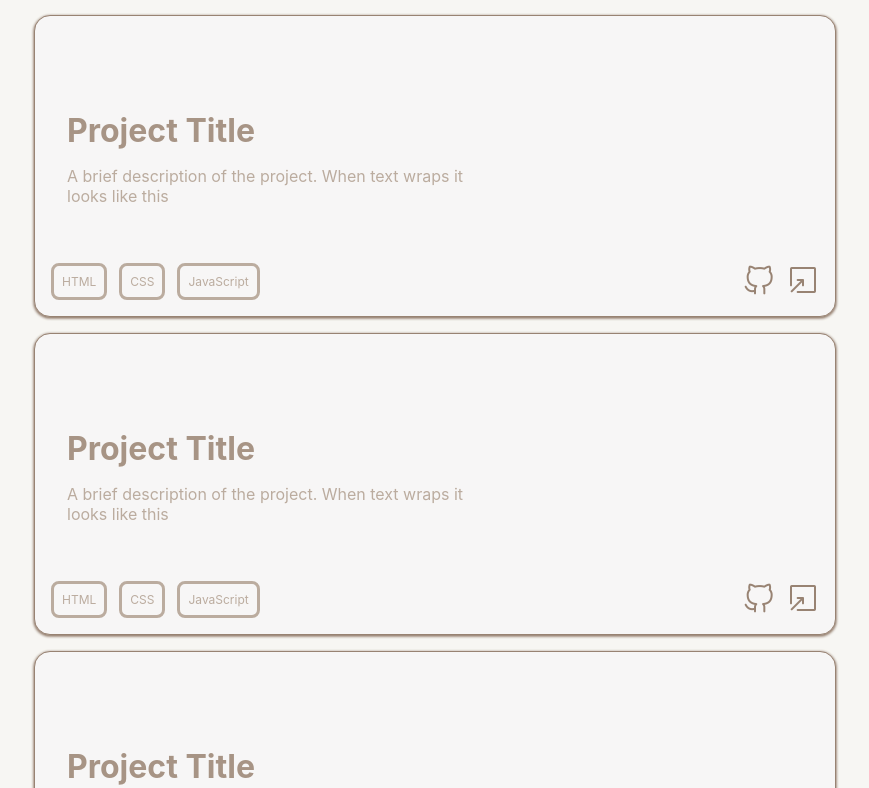
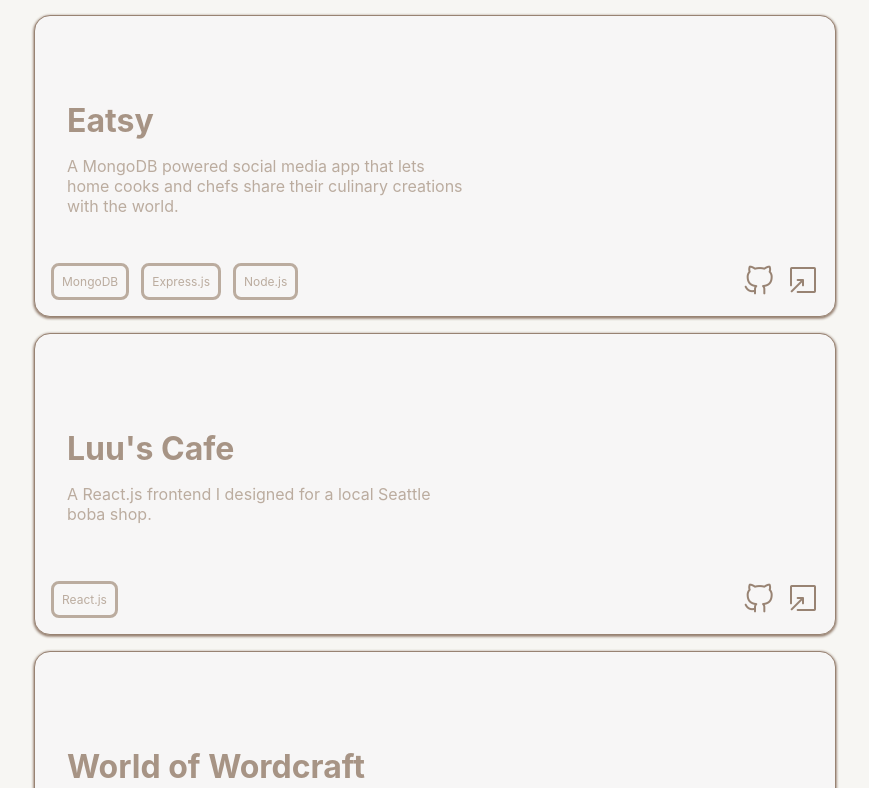
Before and after one commit to agtTwilight/portfolio, a React (Create React App) app: page / in a window 1280 px wide. Shown: the part 1832-2620 px from the top of the page, without its empty margins (205-1074 px from the left). Built offline with nearby package versions, Linux system fonts and the light colour scheme; the HTML template or start-up script is replaced by a standard one.

Commit message:
added data and updated project card creation using project data

```diff
--- a/src/components/HighlightProject/index.js
+++ b/src/components/HighlightProject/index.js
@@ -3,25 +3,23 @@ import github from './assets/github.png';
 import link from './assets/link.png';
 import './style.css';
 
-export const HighlightProject = () => {
+export const HighlightProject = (props) => {
 	return (
 		<section className="highlight-card">
 			<div className="highlight-content">
-				<h2 className="highlight-title">Project Title</h2>
-				<p>
-					A brief description of the project. When text wraps it looks like this
-				</p>
+				<h2 className="highlight-title">{props.title}</h2>
+				<p>{props.description}</p>
 			</div>
 			<ul className="tech-list">
-				<li>HTML</li>
-				<li>CSS</li>
-				<li>JavaScript</li>
+				{props.techUsed.map((tech, index) => {
+					return <li key={index}>{tech}</li>;
+				})}
 			</ul>
 			<div className="highlight-links">
-				<a>
+				<a href={props.github} target="_blank" rel="noreferrer">
 					<img src={github} alt="the github logo"></img>
 				</a>
-				<a>
+				<a href={props.deployed} target="_blank" rel="noreferrer">
 					<img src={link} alt="an external link"></img>
 				</a>
 			</div>
--- a/src/components/Project/index.js
+++ b/src/components/Project/index.js
@@ -1,18 +1,20 @@
 import React from 'react';
 import './style.css';
 
-export const Project = () => {
+export const Project = (props) => {
 	return (
-		<section className="project-card">
-			<img></img>
-			<h3>Project Title</h3>
-			<p>Some information about it</p>
-			<ul className="tech-used">
-				<li>HTML</li>
-				<li>CSS</li>
-				<li>JavaScript</li>
-			</ul>
-		</section>
+		<a href={props.github}>
+			<section className="project-card">
+				<img></img>
+				<h3>{props.title}</h3>
+				<p>{props.description}</p>
+				<ul className="tech-used">
+					{props.techUsed.map((tech, index) => {
+						return <li key={index}>{tech}</li>;
+					})}
+				</ul>
+			</section>
+		</a>
 	);
 };
 
--- a/src/index.css
+++ b/src/index.css
@@ -15,6 +15,10 @@ textarea {
 code {
 	font-family: source-code-pro, Menlo, Monaco, Consolas, 'Courier New',
 		monospace;
+}
+
+a {
+	text-decoration: none;
 }
 
 h1 {
--- a/src/pages/Projects/data/index.js
+++ b/src/pages/Projects/data/index.js
@@ -3,7 +3,7 @@ const highlights = [
 		title: 'Eatsy',
 		description:
 			'A MongoDB powered social media app that lets home cooks and chefs share their culinary creations with the world.',
-		techUsed: ['MongoDB', 'Express.js', 'Node.js', 'React.js'],
+		techUsed: ['MongoDB', 'Express.js', 'Node.js'],
 		github: 'https://github.com/agtTwilight/Eatsy-db',
 		deployed: 'https://eatsyfoods.netlify.app/',
 		// img: '',
@@ -21,11 +21,35 @@ const highlights = [
 		title: 'World of Wordcraft',
 		description:
 			'A MySQL backend I made for one of my bootcamps group projects.',
-		techUsed: ['MySQL', 'sequelize', 'Express.js', 'Node.js'],
+		techUsed: ['MySQL', 'Express.js', 'Node.js'],
 		github: 'https://github.com/agtTwilight/world-of-wordcraft',
 		deployed: null,
 		// img: '',
 	},
 ];
 
-const noteworthy = [{}];
+const noteworthy = [
+	{
+		title: 'Tech Blog',
+		description: 'A MySQL backed blogging app',
+		techUsed: ['MySQL', 'Express.js', 'Node.js'],
+		github: 'https://github.com/agtTwilight/tech-blog',
+	},
+	{
+		title: 'README generator',
+		description: 'A node application used to generate formatted README files',
+		techUsed: ['Node.js', 'Inquirer.js'],
+		github: 'https://github.com/agtTwilight/readme-generator',
+	},
+	{
+		title: 'Git Good',
+		description:
+			'A turn based card game using min-max normalized data from a Pokemon and Superhero API',
+		techUsed: ['JavaScript', 'API fetch'],
+		github: 'https://github.com/agtTwilight/git-good',
+	},
+];
+
+const data = { highlights, noteworthy };
+
+export default data;
--- a/src/pages/Projects/index.js
+++ b/src/pages/Projects/index.js
@@ -1,6 +1,7 @@
 import React from 'react';
 import HighlightProject from '../../components/HighlightProject';
 import Project from '../../components/Project';
+import data from './data';
 import './style.css';
 
 export const Projects = () => {
@@ -8,19 +9,33 @@ export const Projects = () => {
 		<section id="projects">
 			<h2>Project Highlights</h2>
 			<div id="highlight-projects">
-				<HighlightProject />
-				<HighlightProject />
-				<HighlightProject />
+				{data.highlights.map((project, index) => {
+					return (
+						<HighlightProject
+							key={index}
+							title={project.title}
+							description={project.description}
+							techUsed={project.techUsed}
+							github={project.github}
+							deployed={project.deployed}
+						/>
+					);
+				})}
 			</div>
 			<section id="projects-lower">
 				<h2>Other Projects</h2>
 				<div id="extra-projects">
-					<Project />
-					<Project />
-					<Project />
-					<Project />
-					<Project />
-					<Project />
+					{data.noteworthy.map((project, index) => {
+						return (
+							<Project
+								key={index}
+								title={project.title}
+								description={project.description}
+								techUsed={project.techUsed}
+								github={project.github}
+							/>
+						);
+					})}
 				</div>
 			</section>
 		</section>
```
